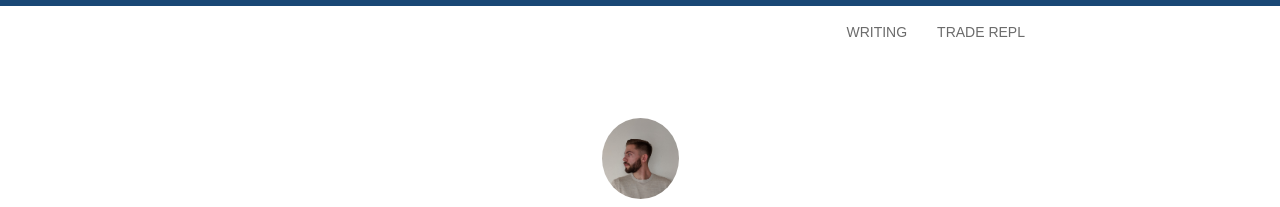
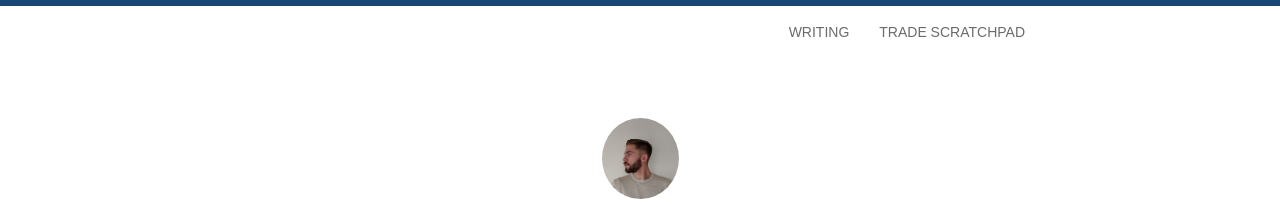
Before and after one commit to matthewdowney/matthewdowney.github.io, a Jekyll site: the page built from index.html, in a window 1280 px wide. Shown: the top 207 px of the page. Built offline with Jekyll 4.4.1, drawn with Linux system fonts in a browser that asks for light colours; some web fonts are replaced; Markdown is read by kramdown in place of the engine named in the settings; the list of posts is cut into pages by our own code.

Commit message:
Update trade scratchpad

```diff
--- a/_includes/header.html
+++ b/_includes/header.html
@@ -6,7 +6,7 @@
     <div id="navbar">
       <ul class="nav navbar-nav navbar-right">
         <li><a href="{{ site.baseurl }}/">WRITING</a></li>
-        <li><a href="{{ site.baseurl }}/trade-repl/">TRADE REPL</a></li>
+        <li><a href="{{ site.baseurl }}/trade-scratchpad/">TRADE SCRATCHPAD</a></li>
 	<!-- <li><a href="{{ site.baseurl }}work.html">WORK</a></li> -->
       </ul>
     </div>
```
